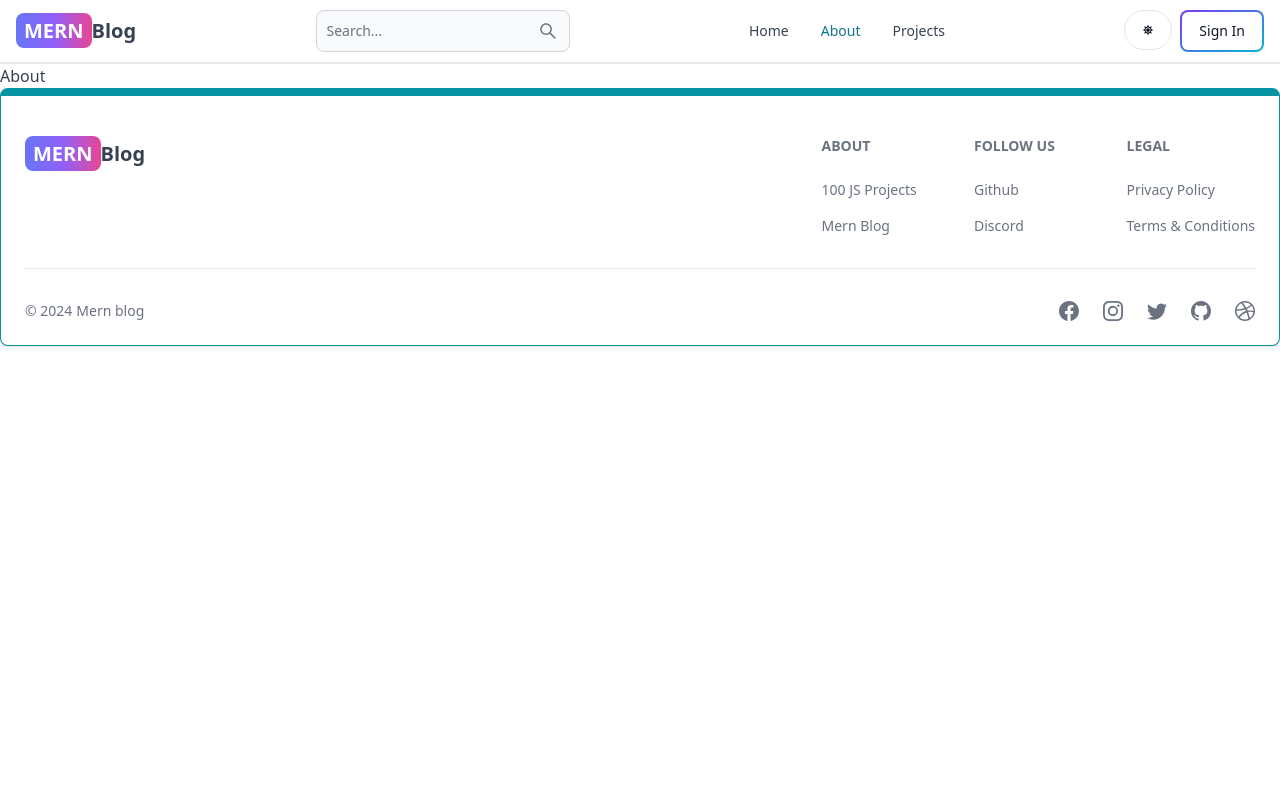
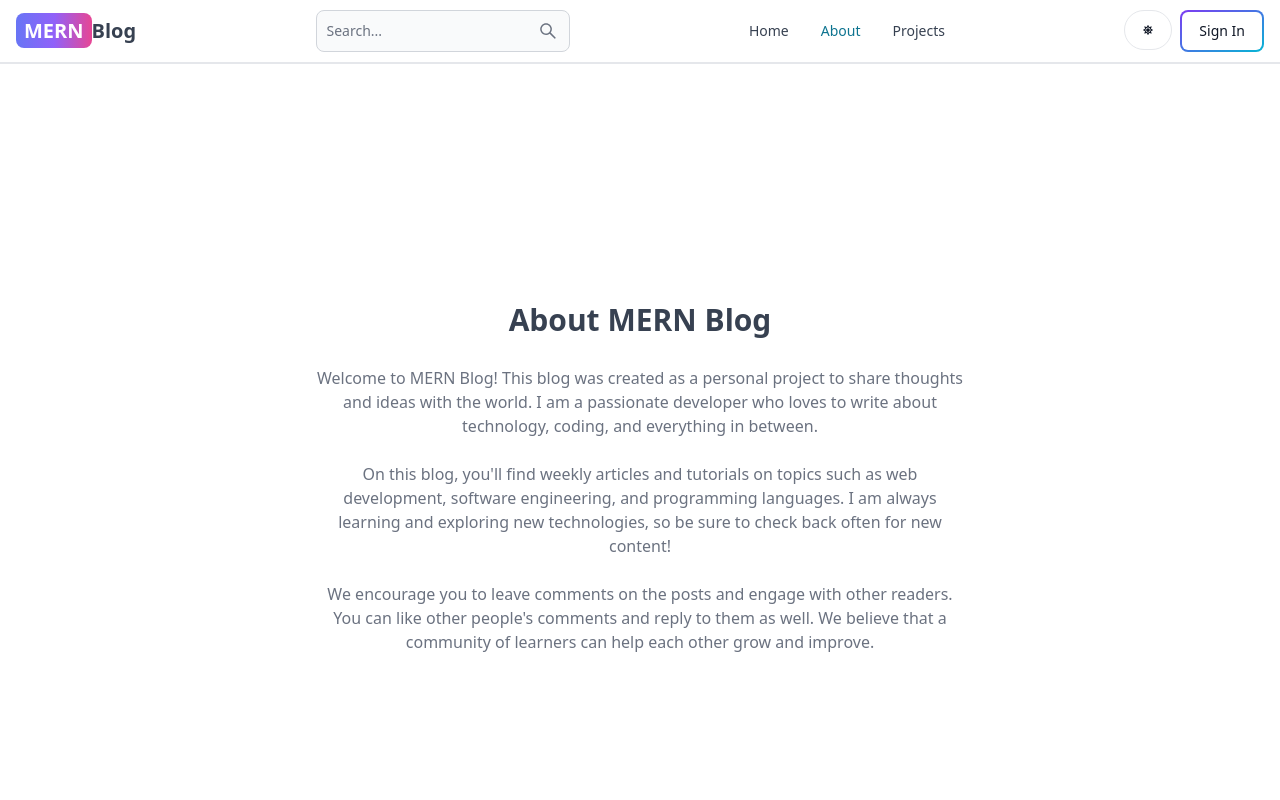
Before and after one commit to Roshan-Sam/mern-blog, a React (Vite) app in the folder client/: page /about in a window 1280 px wide. Shown: the top 800 px of the page. Built offline with nearby package versions, Linux system fonts and the light colour scheme; no server answers.

Commit message:
complete abouts and projects pages

```diff
--- a/client/src/components/DashPosts.jsx
+++ b/client/src/components/DashPosts.jsx
@@ -18,7 +18,7 @@
         const data = await res.json();
         if (res.ok) {
           setUserPosts(data.posts);
-          if (data.posts.length < 9) setShowMore(false);
+          if (data.posts.length < 5) setShowMore(false);
         }
       } catch (error) {
         console.log(error);
@@ -38,7 +38,7 @@
       const data = await res.json();
       if (res.ok) {
         setUserPosts((prev) => [...prev, ...data.posts]);
-        if (data.posts.length < 9) setShowMore(false);
+        if (data.posts.length < 5) setShowMore(false);
       }
     } catch (error) {
       console.log(error);
--- a/client/src/pages/About.jsx
+++ b/client/src/pages/About.jsx
@@ -1,9 +1,39 @@
-import React from 'react'
+import React from "react";
 
 const About = () => {
   return (
-    <div>About</div>
-  )
-}
+    <div className="min-h-screen flex items-center justify-center">
+      <div className="max-w-2xl mx-auto p-3 text-center">
+        <div>
+          <h1 className="text-3xl font font-semibold text-center my-7">
+            About MERN Blog
+          </h1>
+          <div className="text-md text-gray-500 flex flex-col gap-6">
+            <p>
+              Welcome to MERN Blog! This blog was created as a personal project
+              to share thoughts and ideas with the world. I am a passionate
+              developer who loves to write about technology, coding, and
+              everything in between.
+            </p>
 
-export default About
+            <p>
+              On this blog, you'll find weekly articles and tutorials on topics
+              such as web development, software engineering, and programming
+              languages. I am always learning and exploring new technologies, so
+              be sure to check back often for new content!
+            </p>
+
+            <p>
+              We encourage you to leave comments on the posts and engage with
+              other readers. You can like other people's comments and reply to
+              them as well. We believe that a community of learners can help
+              each other grow and improve.
+            </p>
+          </div>
+        </div>
+      </div>
+    </div>
+  );
+};
+
+export default About;
--- a/client/src/pages/PostPage.jsx
+++ b/client/src/pages/PostPage.jsx
@@ -51,8 +51,6 @@
     }
   }, []);
 
-  console.log(recentPosts);
-
   if (loading)
     return (
       <div className="flex justify-center items-center min-h-screen">
@@ -65,7 +63,7 @@
         {post && post.title}
       </h1>
       <Link
-        to={`/search?category=${post && post.category}`}
+        to={`/search?category=${post && post.category}&searchTerm=`}
         className="self-center mt-5"
       >
         <Button color="gray" pill size="xs">
--- a/client/src/pages/Projects.jsx
+++ b/client/src/pages/Projects.jsx
@@ -1,9 +1,16 @@
-import React from 'react'
+import CallToAction from "./../components/CallToAction";
 
 const Projects = () => {
   return (
-    <div>Projects</div>
-  )
-}
+    <div className="min-h-screen max-w-2xl mx-auto flex justify-center items-center flex-col gap-6 p-3">
+      <h1 className="text-3xl font-semibold">Projects</h1>
+      <p className="text-md text-gray-500">
+        Build fun and engaging projects while learning HTML, CSS, and
+        JavaScript!
+      </p>
+      <CallToAction />
+    </div>
+  );
+};
 
-export default Projects
+export default Projects;
--- a/client/src/pages/Search.jsx
+++ b/client/src/pages/Search.jsx
@@ -18,10 +18,12 @@
   useEffect(() => {
     const urlParams = new URLSearchParams(location.search);
     const searchTermFromUrl = urlParams.get("searchTerm");
-    if (searchTermFromUrl) {
+    const categoryFromUrl = urlParams.get("category");
+    if (searchTermFromUrl || categoryFromUrl) {
       setSideBarData({
         ...sideBarData,
         searchTerm: searchTermFromUrl,
+        category: categoryFromUrl,
       });
     }
     const fetchPosts = async () => {
```
